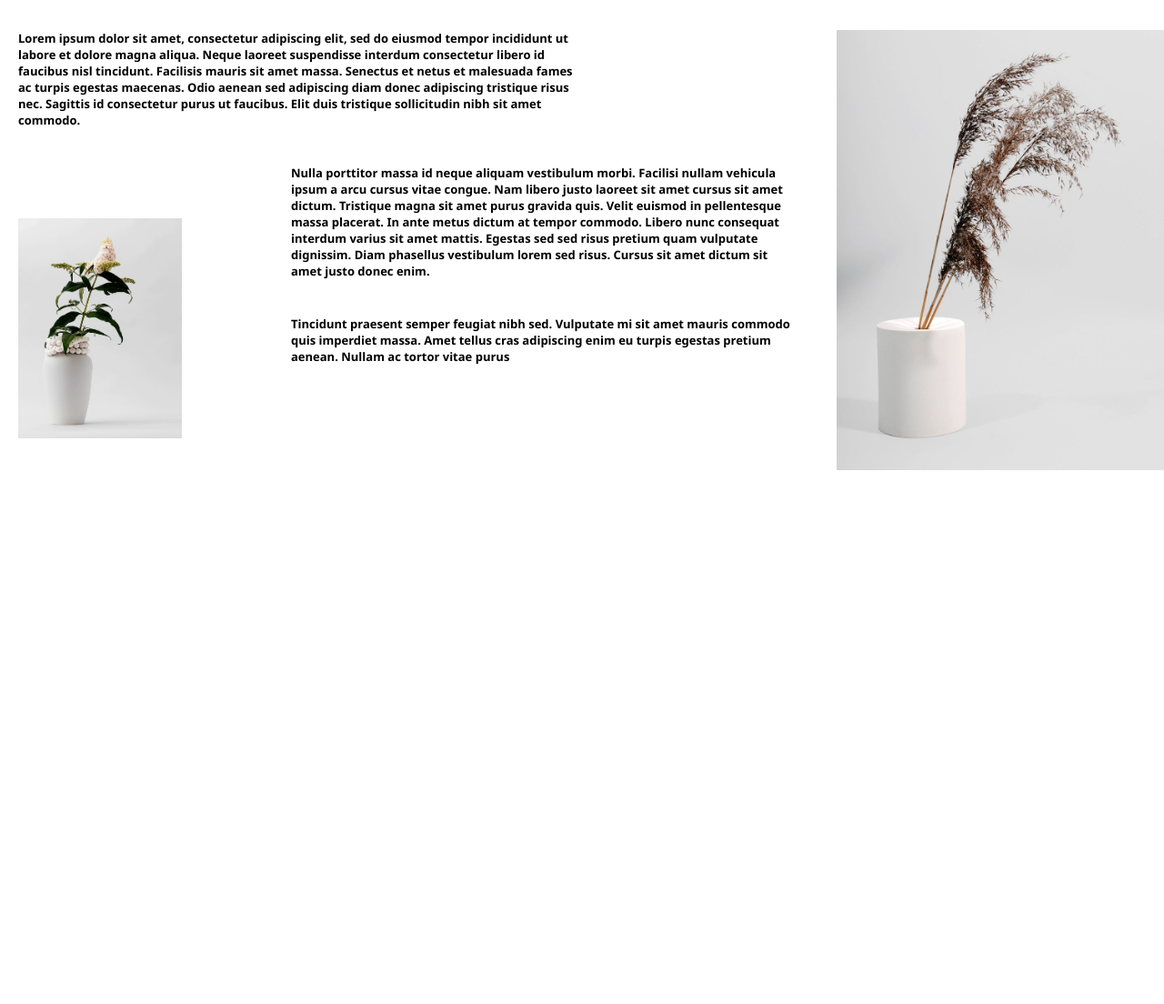
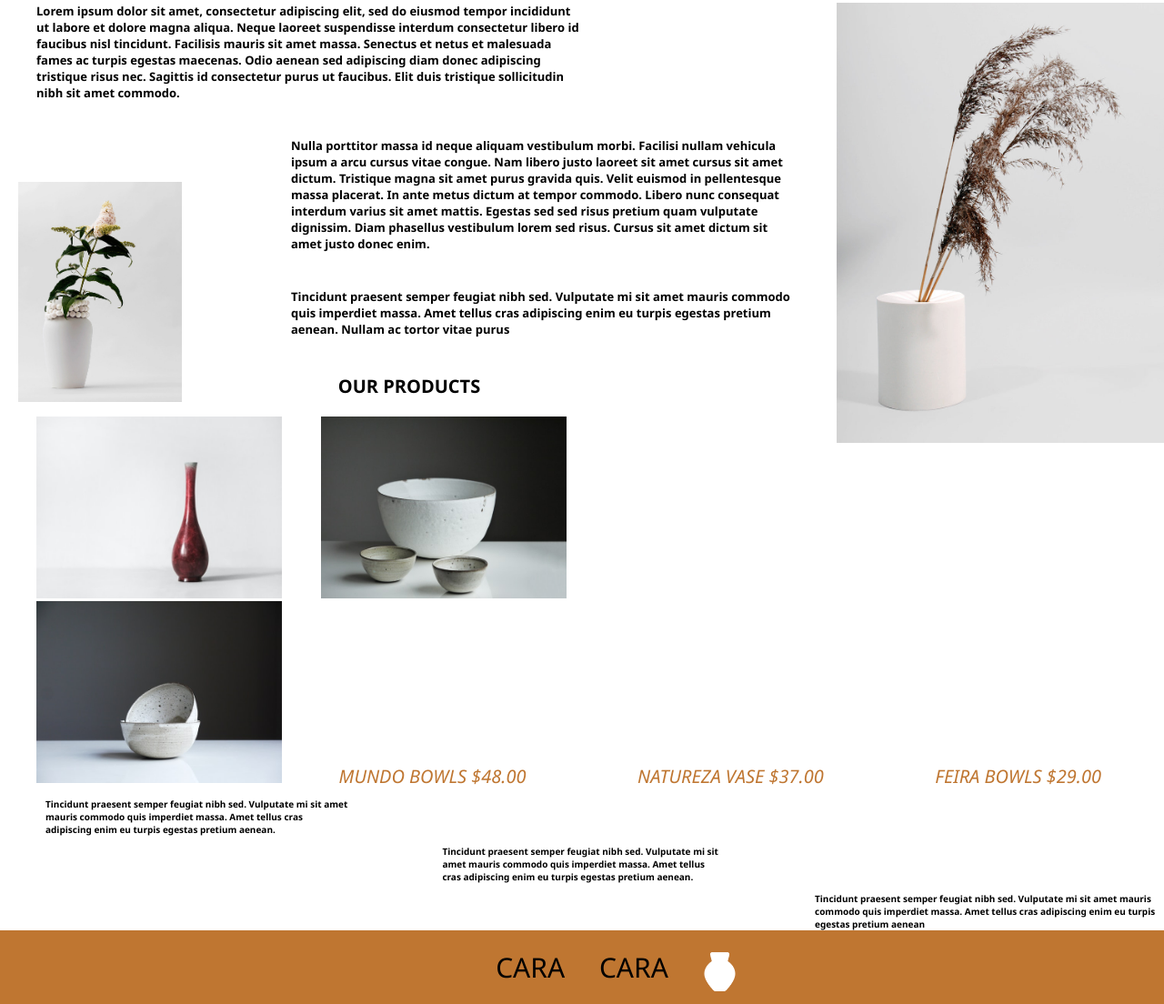
Before and after one commit to kdixon19/eCommerce-Website, a plain HTML site: page index.html in a window 1280 px wide. Shown: the part 610-1714 px from the top of the page at 91% size. Before the commit the page ends 1127 px from the top, so only its background shows below. Drawn offline with Linux system fonts and the light colour scheme.

Commit message:
finished the project, this one was long, can not lie, so it was not done with the best effort

```diff
--- a/index.html
+++ b/index.html
@@ -71,6 +71,43 @@
             </h1>
             <img src = "assests/eCommerceWebsiteAssets_GN_Starter-main/Vase_Dame_2048x2048.jpg">
         </section>
+        <section class = "product1">
+            <h1>
+                OUR PRODUCTS
+            </h1>
+            <img src = "assests/eCommerceWebsiteAssets_GN_Starter-main/oriento-maVIpNNtmlQ-unsplash.jpg">
+            <img src = "assests/eCommerceWebsiteAssets_GN_Starter-main/tom-crew-7HuTGlUfQSo-unsplash.jpg">
+            <img src = "assests/eCommerceWebsiteAssets_GN_Starter-main/tom-crew-bgIO-u4GEfI-unsplash.jpg">
+            <a href ="">MUNDO BOWLS $48.00</a>
+            <a href ="">NATUREZA VASE $37.00</a>
+            <a href ="">FEIRA BOWLS $29.00</a>
+            <h2>
+                Tincidunt praesent semper feugiat nibh
+                sed. Vulputate mi sit amet mauris
+                commodo quis imperdiet massa. Amet
+                tellus cras adipiscing enim eu turpis
+                egestas pretium aenean.
+            </h2>
+            <h3>
+                Tincidunt praesent semper feugiat nibh
+                sed. Vulputate mi sit amet mauris
+                commodo quis imperdiet massa. Amet
+                tellus cras adipiscing enim eu turpis
+                egestas pretium aenean.
+            </h3>
+            <h4>
+                Tincidunt praesent semper feugiat nibh
+                sed. Vulputate mi sit amet mauris
+                commodo quis imperdiet massa. Amet
+                tellus cras adipiscing enim eu turpis
+                egestas pretium aenean
+            </h4>
     </main>
+    <footer>
+        <nav>
+            <a href="">CARA CARA</a>
+            <img src = "assests/eCommerceWebsiteAssets_GN_Starter-main/icons8-pottery-96 (1).png">
+        </nav>
+    </footer>
 </body>
 </html>
--- a/style.css
+++ b/style.css
@@ -67,7 +67,7 @@ nav img {
 
 .home img {
     width: 100rem;
-    padding-bottom: 5rem;
+    padding-bottom: 2rem;
 }
 
 .home {
@@ -83,6 +83,7 @@ nav img {
 .home h1 {
     position: absolute;
     top: 30rem;
+    left: 3rem;
 }
 
 .about1 h1 {
@@ -94,9 +95,10 @@ nav img {
 .about1 h2 {
     font-size: 13px;
     padding-bottom: 2rem;
-    padding-left: 2rem;
+    padding-left: 4rem;
     text-align: left;
     padding-right: 50%;
+
 }
 
 .about1 img {
@@ -110,7 +112,7 @@ nav img {
     width: 20rem;
     float: left;
     position: absolute;
-    top: 85rem;
+    top: 81rem;
     padding-left: 2rem;
 }
 
@@ -125,3 +127,60 @@ nav img {
     padding: 2rem;
     padding-left: 25%;
 }
+
+.product1 h1 {
+    font-size: 20px;
+    text-align: center;
+    padding: 2rem;
+}
+
+.product1 img {
+    width: 31rem;
+    padding-left: 4rem;
+    height: 20rem;
+}
+
+.product1 a {
+    font-size: 20px;
+    text-decoration: none;
+    font-style: italic;
+    color: #bf7631;
+    padding: 6rem;
+}
+
+.product1 h2 {
+    font-size: 10px;
+    position: relative;
+    padding-left: 5rem;
+    padding-right: 70%;
+    padding-top: 1rem;
+}
+
+.product1 h3 {
+    font-size: 10px;
+    color: black;
+    position: relative;
+    padding-left: 38%;
+    padding-right: 38%;
+    padding-top: 1rem;
+}
+
+.product1 h4 {
+    font-size: 10px;
+    color: black;
+    padding-left: 70%;
+    padding-top: 1rem;
+}
+
+footer nav img {
+    width:4%
+}
+
+footer {
+    background-color: #bf7631;
+    padding: 2rem;
+}
+
+footer nav {
+    text-align: center;
+}
```
